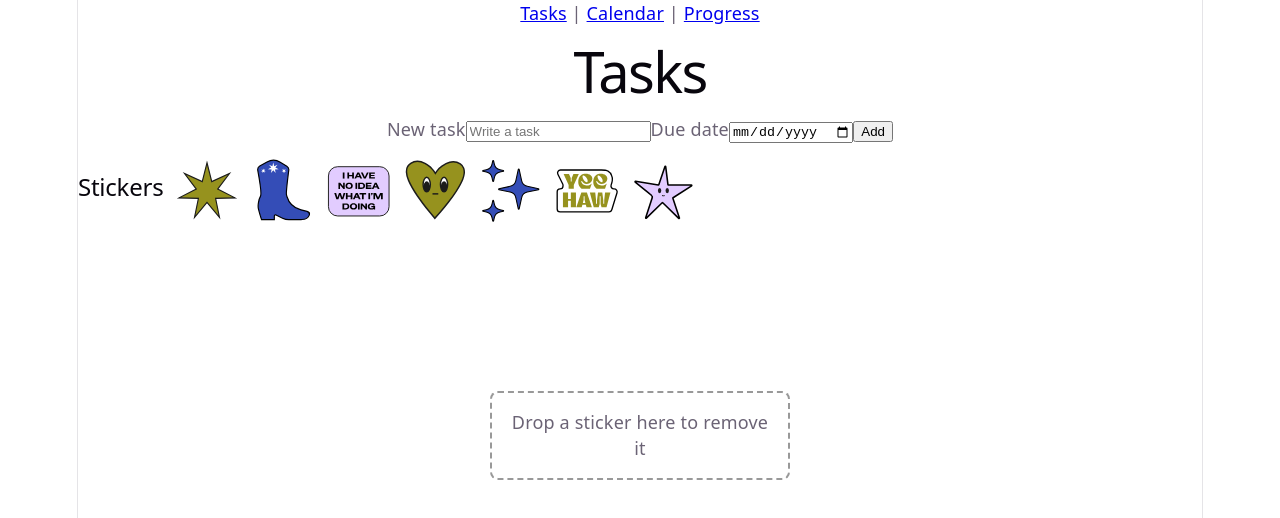
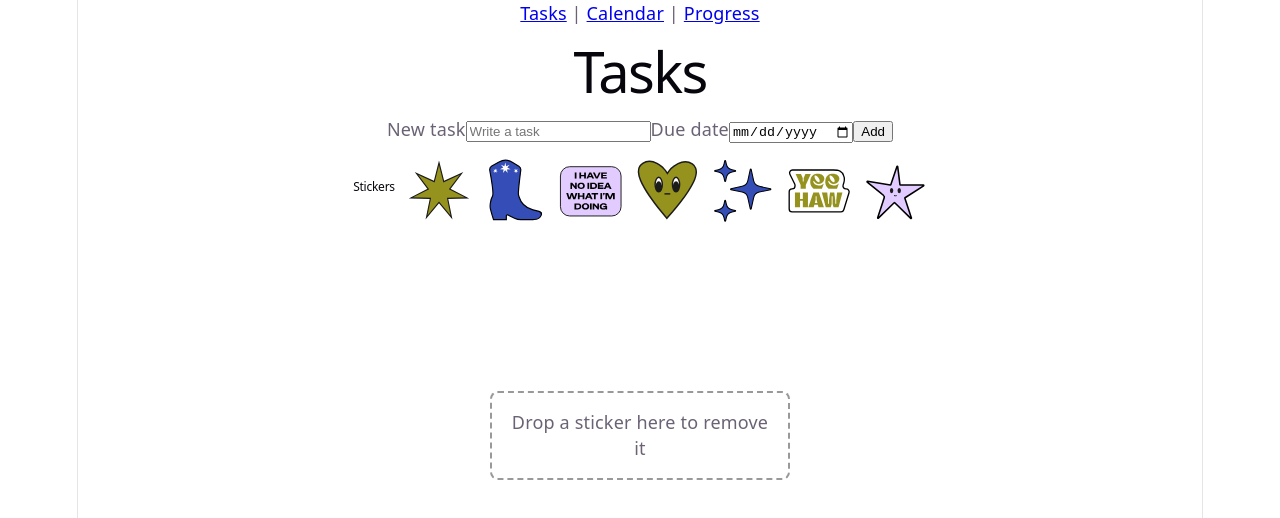
Before and after one commit to ahohenna/OMA-SOVELLUS-WOH, a React (Vite) app: page /tasks in a window 1280 px wide. Shown: the top 518 px of the page. Built offline with nearby package versions, Linux system fonts and the light colour scheme.

Commit message:
Keskitä tarravalikoima

```diff
--- a/src/pages/Tasks.css
+++ b/src/pages/Tasks.css
@@ -23,6 +23,8 @@
   display: flex;
   align-items: center;
   gap: 12px;
+  justify-content: center;
+  flex-wrap: wrap;
   margin: 16px 0;
 }
 
@@ -41,3 +43,7 @@
   text-align: center;
   box-sizing: border-box;
 }
+
+.sticker-picker h2 {
+  font-size: 12px;
+}
```
